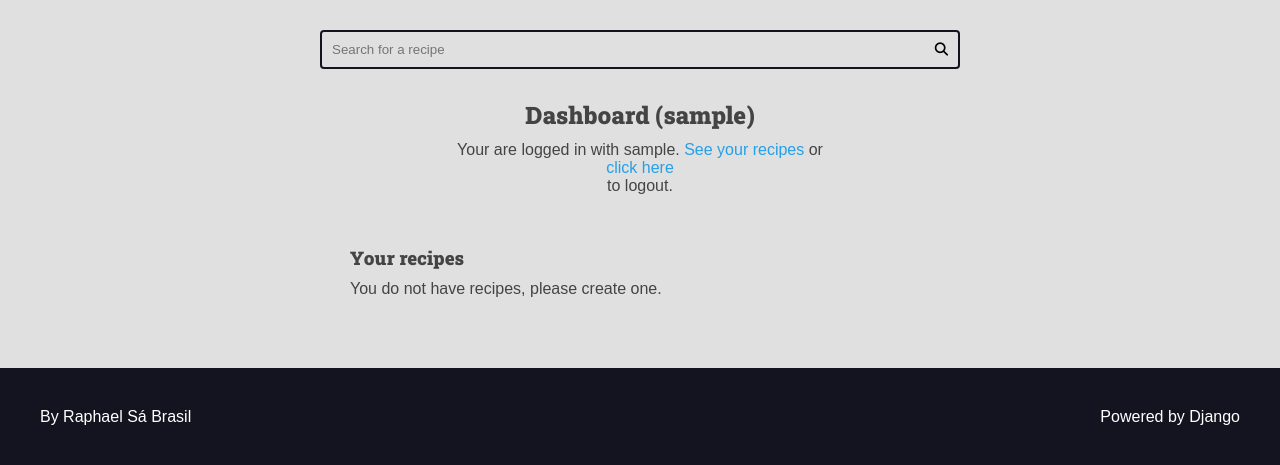
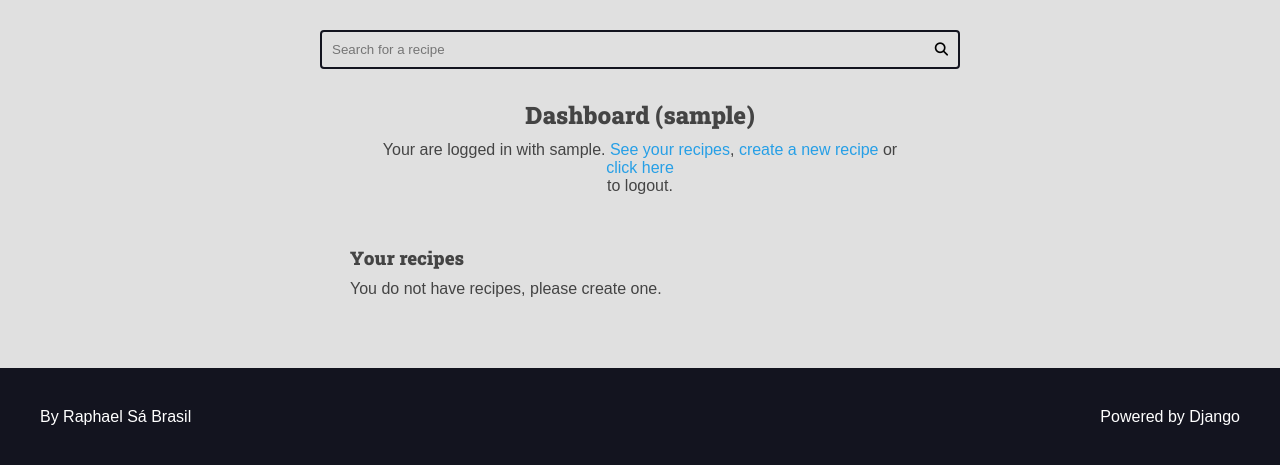
Before and after one commit to raphaelsabrasil/projeto-django, a Django app: page /authors/dashboard/ in a window 1280 px wide. Shown: the part 113-578 px from the top of the page. Run offline with Django 5.2, Linux system fonts and the light colour scheme; the visitor is signed in with stand-in values (Sample User, id 1); data that the repository does not hold is empty.

Commit message:
View para criação de novas receitas e validando form de cadastrar/editar receitas

```diff
--- a/authors/templates/authors/partials/login_message.html
+++ b/authors/templates/authors/partials/login_message.html
@@ -2,7 +2,8 @@
     <div class="login-message">
         Your are logged in with
         {{request.user.username}}.
-        <a href="{% url 'authors:dashboard' %}">See your recipes</a> or
+        <a href="{% url 'authors:dashboard' %}">See your recipes</a>,
+        <a href="{% url "authors:dashboard_recipe_new" %}">create a new recipe</a> or
         <form class="inline-form" action="{% url 'authors:logout' %}" method='POST'>
             {% csrf_token %}
             <input type="hidden" name="username" value="{{request.user.username}}">
--- a/authors/urls.py
+++ b/authors/urls.py
@@ -12,6 +12,11 @@ urlpatterns = [
     path('logout/', views.logout_view, name='logout'),
     path('dashboard/', views.dashboard, name='dashboard'),
     path(
+        'dashboard/recipe/new',
+        views.dashboard_recipe_new,
+        name='dashboard_recipe_new'
+    ),
+    path(
         'dashboard/recipe/<int:id>/edit/',
         views.dashboard_recipe_edit,
         name='dashboard_recipe_edit'
--- a/authors/views.py
+++ b/authors/views.py
@@ -142,6 +142,35 @@ def dashboard_recipe_edit(request, id):
         }
     )
 
+@login_required(login_url='authors:login', redirect_field_name='next')
+def dashboard_recipe_new(request):
+    form = AuthorRecipeForm(
+        data=request.POST or None,
+        files=request.FILES or None,
+    )
+
+    if form.is_valid():
+        recipe: Recipe = form.save(commit=False)
+
+        recipe.author = request.user
+        recipe.preparation_steps_is_html = False
+        recipe.is_published = False
+
+        recipe.save()
+
+        messages.success(request, 'Salvo com sucesso!')
+        return redirect(
+            reverse('authors:dashboard_recipe_edit', args=(recipe.id,))
+        )
+
+    return render(
+        request,
+        'authors/pages/dashboard_recipe.html',
+        context={
+            'form': form,
+            'form_action': reverse('authors:dashboard_recipe_new')
+        }
+    )
 
 
 
--- /dev/null
+++ b/utils/strings.py
@@ -0,0 +1,6 @@
+def is_positive_number(value):
+    try:
+        number_string = float(value)
+    except ValueError:
+        return False
+    return number_string > 0
```
Also changed, not shown: authors/forms/recipe_form.py (+47 -0 lines).
